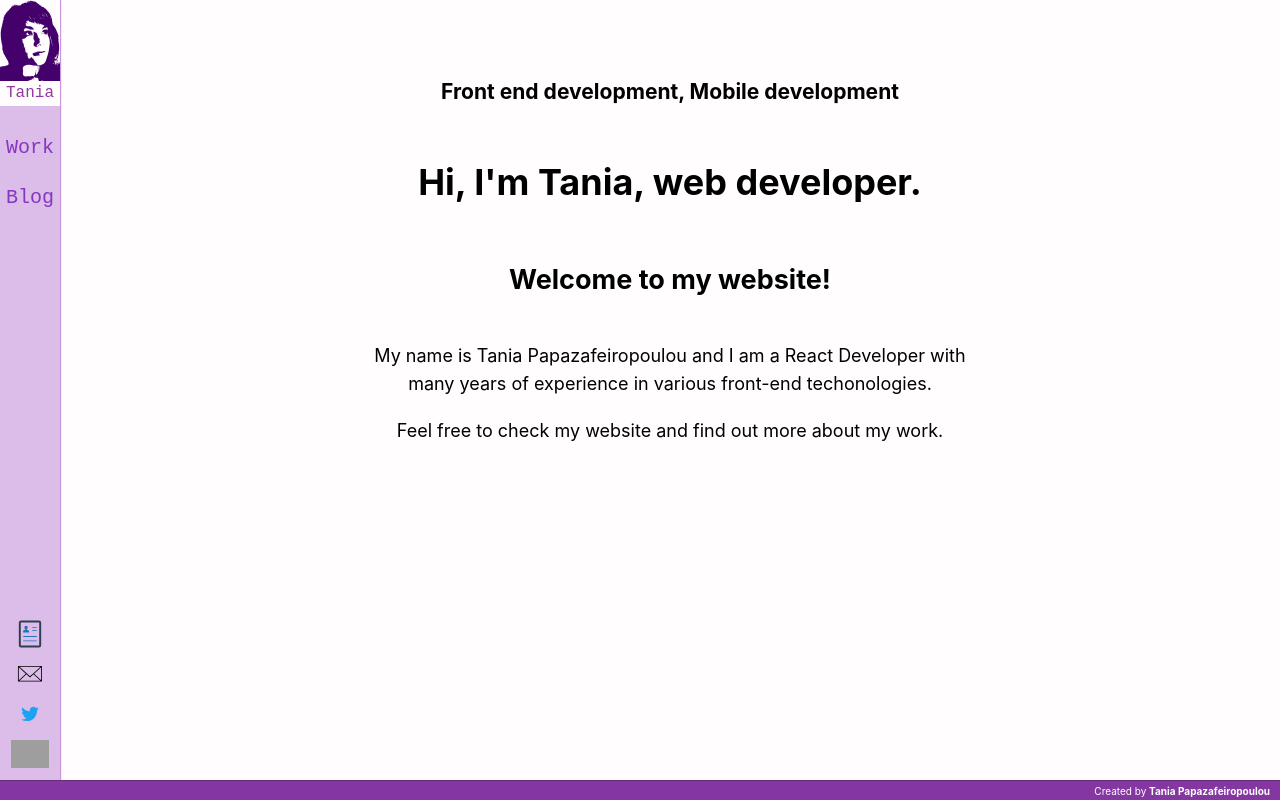
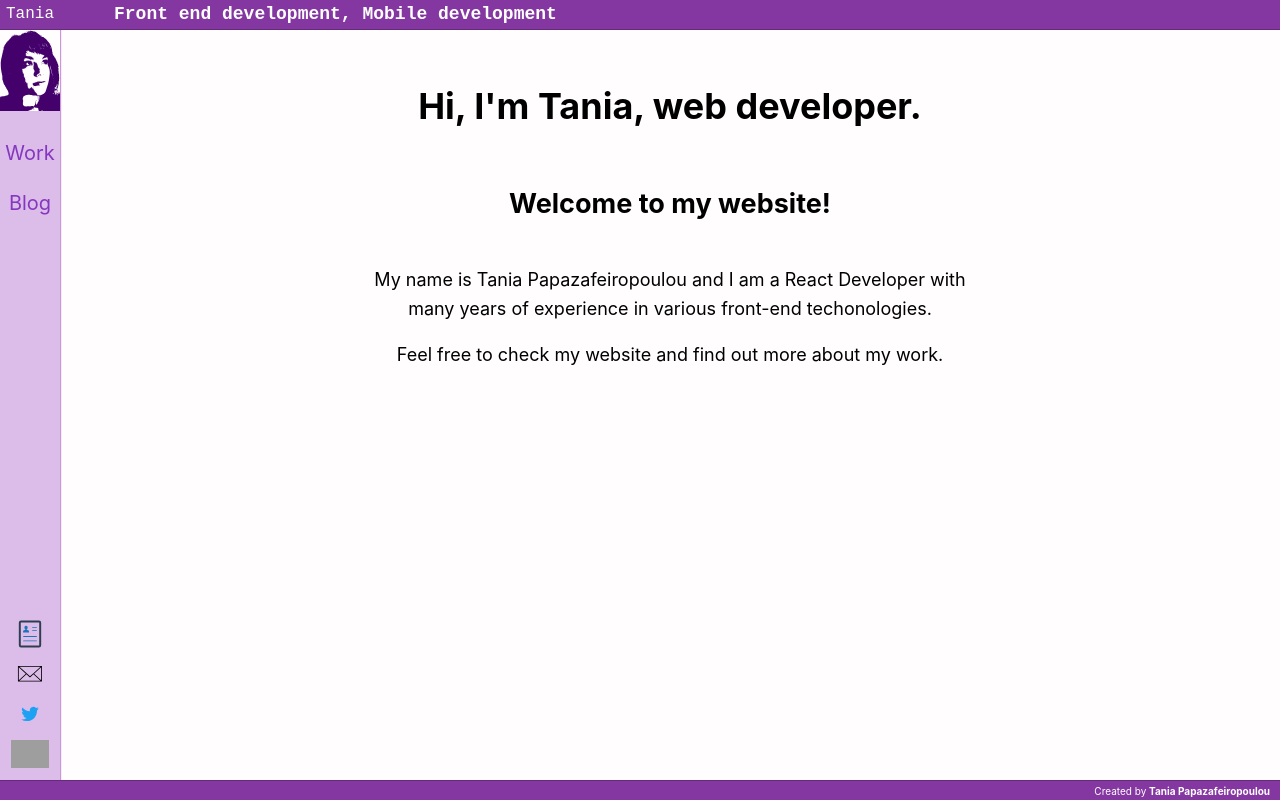
Before and after one commit to altany/tany4, a Next.js app: page / in a window 1280 px wide. Built offline with nearby package versions, Linux system fonts and the light colour scheme; no server answers; grey boxes are pictures that could not be loaded.

Commit message:
add status bar

```diff
--- a/components/layout.js
+++ b/components/layout.js
@@ -16,6 +16,7 @@ export default function Layout({ children, home }) {
     <>
       <HtmlHead home={home} />
       <Navigation />
+      <StatusBar />
       <Content home={home}>{children}</Content>
       <Footer />
     </>
@@ -46,7 +47,6 @@ const Navigation = () => (
             <Link href="/">
               <a>
                 <img src="/profile.svg" alt={name} />
-                <div>Tania</div>
               </a>
             </Link>
           </logo>
@@ -108,11 +108,18 @@ const Navigation = () => (
   </nav>
 );
 
+const StatusBar = () => (
+  <aside className={styles.statusBar}>
+    <span className={styles.name}>Tania</span>
+    <span className={styles.title}>
+      Front end development, Mobile development
+    </span>
+  </aside>
+);
+
 const Content = ({ home, children }) => (
   <div className={styles.contentContainer}>
     <header className={styles.header}>
-      <h3>Front end development, Mobile development</h3>
-
       {home && (
         <>
           <h1>Hi, I'm Tania, web developer.</h1>
--- a/components/layout.module.scss
+++ b/components/layout.module.scss
@@ -5,6 +5,7 @@ $themeColor: #f0e2f5;
 $intenseThemeColor: darken($themeColor, 10%);
 $darkThemeColor: darken($themeColor, 50%);
 $lightThemeColor: lighten($themeColor, 7%);
+$statusBarHeight: 30px;
 $navBarWidth: 60px;
 $footerHeight: 20px;
 $navLinkColor: color.adjust($darkThemeColor, $blue: 30);
@@ -23,12 +24,11 @@ $gradient-color-2: #4d10dd;
     height: 100%;
     flex-direction: column;
     justify-content: space-between;
-    padding-bottom: $footerHeight;
+    padding: $statusBarHeight 0 $footerHeight;
   }
 
   .navEntry {
     align-self: center;
-    font-family: monospace;
   }
 
   .linksSection {
@@ -46,11 +46,6 @@ $gradient-color-2: #4d10dd;
   .logo {
     background-color: color.adjust($lightThemeColor, $red: 15);
     margin-bottom: 10px;
-    div {
-      font-size: 16px;
-      color: color.adjust($darkThemeColor, $red: 15);
-      text-align: center;
-    }
   }
 
   li:not(.logo) {
@@ -90,6 +85,29 @@ $gradient-color-2: #4d10dd;
   min-height: 100%;
 }
 
+.statusBar {
+  height: $statusBarHeight;
+  width: 100%;
+  position: fixed;
+  background: $darkThemeColor;
+  display: flex;
+  align-items: center;
+  border-bottom: 1px solid darken($darkThemeColor, 10);
+  font-family: monospace;
+  color: white;
+
+  .name {
+    font-size: 16px;
+    text-align: center;
+    width: $navBarWidth;
+  }
+
+  .title {
+    padding-left: 3rem;
+    font-weight: bold;
+  }
+}
+
 .header {
   display: flex;
   flex-direction: column;
```
